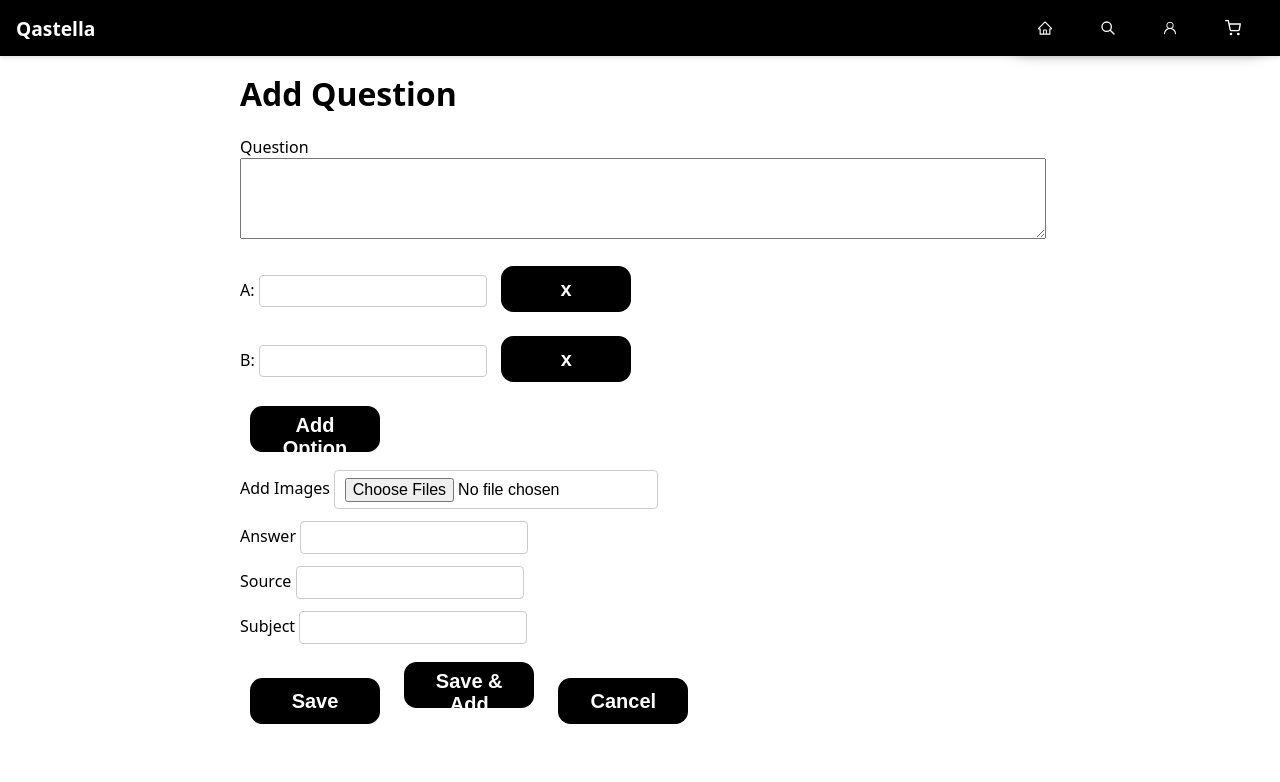
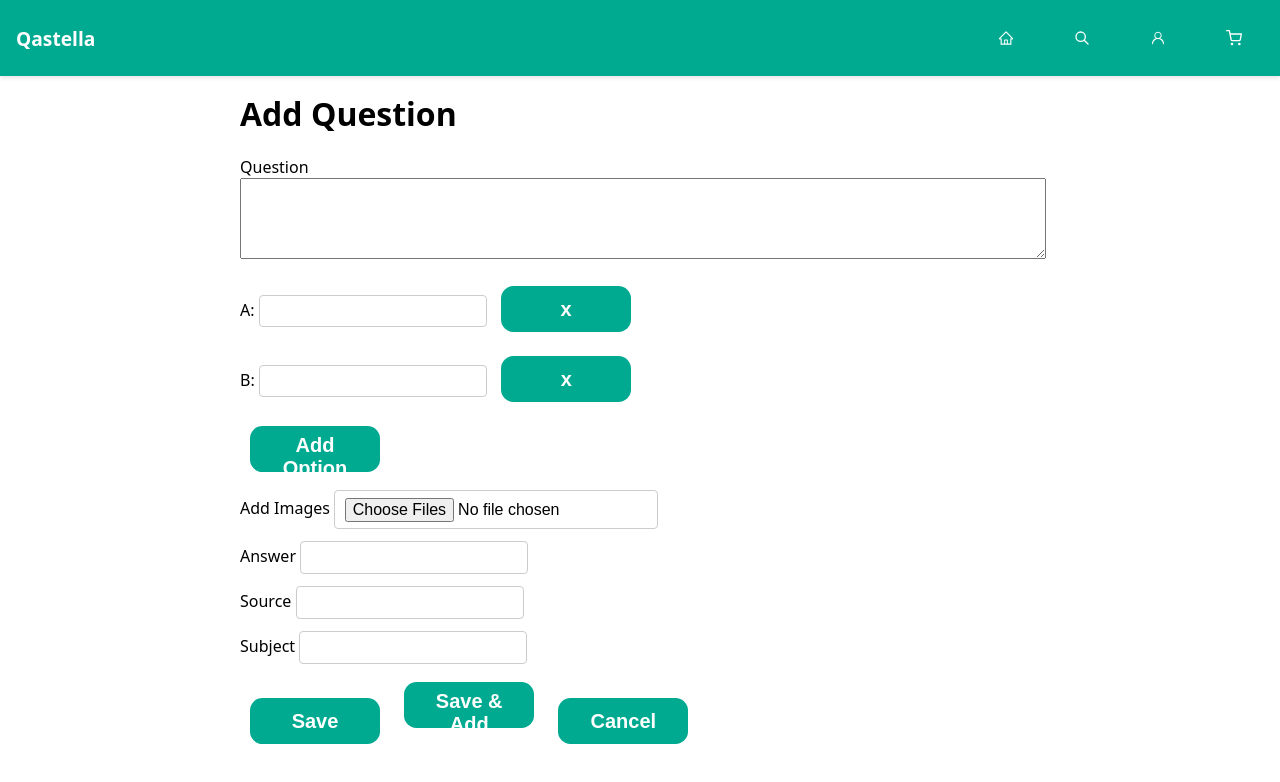
Before and after one commit to honemik/Qastella, a SvelteKit app: page /add-question in a window 1280 px wide. Shown: the top 782 px of the page. Built offline with nearby package versions, Linux system fonts and the light colour scheme.

Commit message:
Redesign nav with Nippon colors

```diff
--- a/src/routes/+layout.svelte
+++ b/src/routes/+layout.svelte
@@ -33,23 +33,23 @@
 
 <nav class="main-nav">
   <a class="brand" href="/">Qastella</a>
-  <div class="button-container">
-    <button class="button" aria-label="Home" on:click={() => goto('/') }>
+  <div class="links">
+    <button class="nav-btn" aria-label="Home" on:click={() => goto('/') }>
       <svg xmlns="http://www.w3.org/2000/svg" width="1em" height="1em" viewBox="0 0 1024 1024" fill="currentColor" class="icon">
         <path d="M946.5 505L560.1 118.8l-25.9-25.9a31.5 31.5 0 0 0-44.4 0L77.5 505a63.9 63.9 0 0 0-18.8 46c.4 35.2 29.7 63.3 64.9 63.3h42.5V940h691.8V614.3h43.4c17.1 0 33.2-6.7 45.3-18.8a63.6 63.6 0 0 0 18.7-45.3c0-17-6.7-33.1-18.8-45.2zM568 868H456V664h112v204zm217.9-325.7V868H632V640c0-22.1-17.9-40-40-40H432c-22.1 0-40 17.9-40 40v228H238.1V542.3h-96l370-369.7 23.1 23.1L882 542.3h-96.1z"></path>
       </svg>
     </button>
-    <button class="button" aria-label="Bank" on:click={() => goto('/question-bank') }>
+    <button class="nav-btn" aria-label="Bank" on:click={() => goto('/question-bank') }>
       <svg xmlns="http://www.w3.org/2000/svg" width="1em" height="1em" viewBox="0 0 24 24" stroke-width="2" fill="none" stroke="currentColor" class="icon">
         <path d="M21 21l-6-6m2-5a7 7 0 11-14 0 7 7 0 0114 0z" stroke-linejoin="round" stroke-linecap="round"></path>
       </svg>
     </button>
-    <button class="button" aria-label="History" on:click={() => goto('/history') }>
+    <button class="nav-btn" aria-label="History" on:click={() => goto('/history') }>
       <svg xmlns="http://www.w3.org/2000/svg" width="1em" height="1em" viewBox="0 0 24 24" fill="currentColor" class="icon">
         <path d="M12 2.5a5.5 5.5 0 0 1 3.096 10.047 9.005 9.005 0 0 1 5.9 8.181.75.75 0 1 1-1.499.044 7.5 7.5 0 0 0-14.993 0 .75.75 0 0 1-1.5-.045 9.005 9.005 0 0 1 5.9-8.18A5.5 5.5 0 0 1 12 2.5ZM8 8a4 4 0 1 0 8 0 4 4 0 0 0-8 0Z"></path>
       </svg>
     </button>
-    <button class="button" aria-label="Settings" on:click={() => goto('/settings') }>
+    <button class="nav-btn" aria-label="Settings" on:click={() => goto('/settings') }>
       <svg xmlns="http://www.w3.org/2000/svg" width="1em" height="1em" stroke-linejoin="round" stroke-linecap="round" viewBox="0 0 24 24" stroke-width="2" fill="none" stroke="currentColor" class="icon">
         <circle r="1" cy="21" cx="9"></circle>
         <circle r="1" cy="21" cx="20"></circle>
--- a/static/app.css
+++ b/static/app.css
@@ -3,12 +3,14 @@
   --text: #000;
   --code-bg: #f0f0f0;
   --nav-text: #fff;
+  --primary: #00AA90; /* Nippon color Aotake */
 }
 
 .dark {
   --background: #000;
   --text: #fff;
   --code-bg: #333;
+  --primary: #007B65;
 }
 
 body {
@@ -32,7 +34,7 @@ nav.main-nav {
   display: flex;
   justify-content: space-between;
   align-items: center;
-  background: #000;
+  background: var(--primary);
   color: var(--nav-text);
   padding: 0.5rem 1rem;
   box-shadow: 0 2px 4px rgba(0, 0, 0, 0.1);
@@ -57,34 +59,40 @@ nav.main-nav .brand {
   font-size: 1.2rem;
 }
 
-.button-container {
-  display: flex;
-  background-color: #000;
-  width: 250px;
-  height: 40px;
-  align-items: center;
-  justify-content: space-around;
-  border-radius: 10px;
-  box-shadow: rgba(0, 0, 0, 0.35) 0px 5px 15px;
-}
 
-.button {
-  outline: 0 !important;
-  border: 0 !important;
-  width: 40px;
-  height: 40px;
+.nav-btn {
+  outline: 0;
+  border: none;
+  width: 2.5rem;
+  height: 2.5rem;
   border-radius: 50%;
-  background-color: transparent;
+  background: transparent;
   display: flex;
   align-items: center;
   justify-content: center;
-  color: #fff;
-  transition: all ease-in-out 0.3s;
+  color: var(--nav-text);
+  position: relative;
   cursor: pointer;
+  overflow: hidden;
+  transition: transform 0.3s;
 }
 
-.button:hover {
+.nav-btn:hover {
   transform: translateY(-3px);
+}
+
+.nav-btn::after {
+  content: '';
+  position: absolute;
+  inset: 0;
+  background: rgba(255, 255, 255, 0.3);
+  transform: scaleX(0);
+  transform-origin: left;
+  transition: transform 0.3s;
+}
+
+.nav-btn:hover::after {
+  transform: scaleX(1);
 }
 
 .icon {
@@ -108,8 +116,8 @@ button {
   width: 6.5em;
   height: 2.3em;
   margin: 0.5em;
-  background: #000;
-  color: #fff;
+  background: var(--primary);
+  color: var(--nav-text);
   border: none;
   border-radius: 0.625em;
   font-size: 20px;
@@ -122,13 +130,13 @@ button {
 }
 
 button:hover {
-  color: #000;
+  color: var(--primary);
   transform: translateY(-2px);
 }
 
 button::after {
   content: "";
-  background: #fff;
+  background: var(--nav-text);
   position: absolute;
   z-index: -1;
   left: -20%;
@@ -261,8 +269,8 @@ pre {
 .dashboard .stats div {
   flex: 1;
   text-align: center;
-  background: #000;
-  color: #fff;
+  background: var(--primary);
+  color: var(--nav-text);
   padding: 1rem;
   border-radius: 6px;
   transition: transform 0.3s;
@@ -274,13 +282,13 @@ pre {
   flex-wrap: wrap;
 }
 .dashboard .quick a {
-  background: #000;
-  color: #fff;
+  background: var(--primary);
+  color: var(--nav-text);
   padding: 0.75em 1.2em;
   border-radius: 4px;
   text-decoration: none;
   transition: background 0.3s;
 }
 .dashboard .quick a:hover {
-  background: #444;
+  background: #055C47;
 }
```
